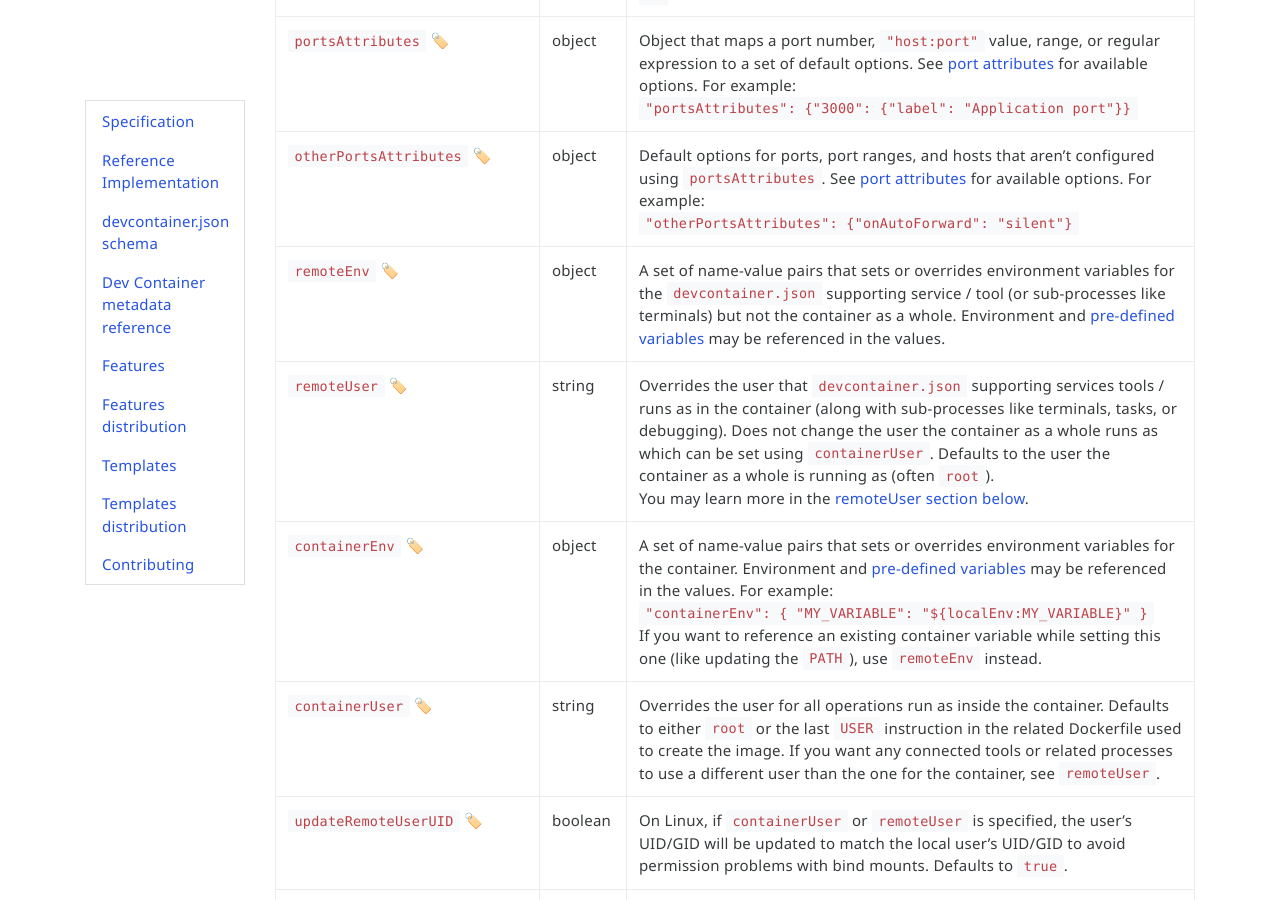
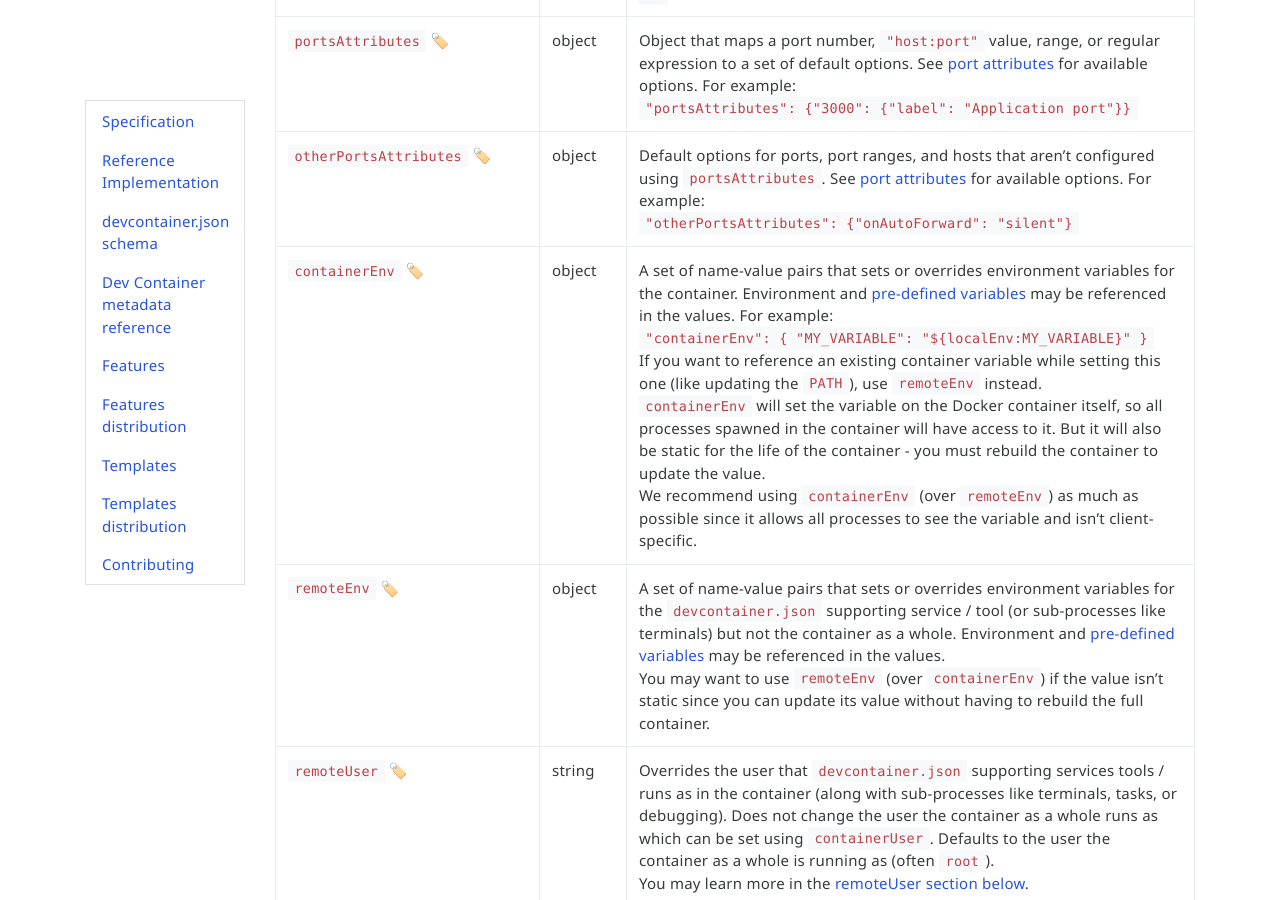
Before and after one commit to devcontainers/devcontainers.github.io, a Jekyll site: the page built from _implementors/json_reference.md, in a window 1280 px wide and 900 px high, scrolled down 738 px. Built offline with Jekyll 4.4.1, drawn with Linux system fonts in a browser that asks for light colours; nearby versions of some CDN libraries; comment, search, counter and statistics services are not loaded.

Commit message:
Update json_reference.md

```diff
--- a/_implementors/json_reference.md
+++ b/_implementors/json_reference.md
@@ -18,9 +18,9 @@ Metadata properties marked with a 🏷️️ can be stored in the `devcontainer.
 | `forwardPorts` 🏷️ | array | An array of port numbers or `"host:port"` values  (e.g. `[3000, "db:5432"]`) that should always be forwarded from inside the primary container to the local machine (including on the web). The property is most useful for forwarding ports that cannot be auto-forwarded because the related process that starts before the `devcontainer.json` supporting service / tool connects or for forwarding a service not in the primary container in Docker Compose scenarios (e.g. `"db:5432"`). Defaults to `[]`. |
 | `portsAttributes` 🏷️ | object | Object that maps a port number, `"host:port"` value, range, or regular expression to a set of default options. See [port attributes](#port-attributes) for available options. For example: <br />`"portsAttributes": {"3000": {"label": "Application port"}}` |
 | `otherPortsAttributes` 🏷️ | object | Default options for ports, port ranges, and hosts that aren't configured using `portsAttributes`. See [port attributes](#port-attributes) for available options. For example: <br /> `"otherPortsAttributes": {"onAutoForward": "silent"}` |
-| `remoteEnv` 🏷️ | object | A set of name-value pairs that sets or overrides environment variables for the `devcontainer.json` supporting service / tool (or sub-processes like terminals) but not the container as a whole. Environment and [pre-defined variables](#variables-in-devcontainerjson) may be referenced in the values. |
+| `containerEnv` 🏷️ | object | A set of name-value pairs that sets or overrides environment variables for the container. Environment and [pre-defined variables](#variables-in-devcontainerjson) may be referenced in the values. For example:<br/> `"containerEnv": { "MY_VARIABLE": "${localEnv:MY_VARIABLE}" }`<br /> If you want to reference an existing container variable while setting this one (like updating the `PATH`), use `remoteEnv` instead. <br /> `containerEnv` will set the variable on the Docker container itself, so all processes spawned in the container will have access to it. But it will also be static for the life of the container - you must rebuild the container to update the value. <br /> We recommend using `containerEnv` (over `remoteEnv`) as much as possible since it allows all processes to see the variable and isn't client-specific. |
+| `remoteEnv` 🏷️ | object | A set of name-value pairs that sets or overrides environment variables for the `devcontainer.json` supporting service / tool (or sub-processes like terminals) but not the container as a whole. Environment and [pre-defined variables](#variables-in-devcontainerjson) may be referenced in the values. <br /> You may want to use `remoteEnv` (over `containerEnv`) if the value isn't static since you can update its value without having to rebuild the full container. |
 | `remoteUser` 🏷️ | string | Overrides the user that `devcontainer.json` supporting services tools / runs as in the container (along with sub-processes like terminals, tasks, or debugging). Does not change the user the container as a whole runs as which can be set using `containerUser`. Defaults to the user the container as a whole is running as (often `root`). <br /> You may learn more in the [remoteUser section below](#remoteUser). |
-| `containerEnv` 🏷️ | object | A set of name-value pairs that sets or overrides environment variables for the container. Environment and [pre-defined variables](#variables-in-devcontainerjson) may be referenced in the values. For example:<br/> `"containerEnv": { "MY_VARIABLE": "${localEnv:MY_VARIABLE}" }`<br /> If you want to reference an existing container variable while setting this one (like updating the `PATH`), use `remoteEnv` instead. |
 | `containerUser` 🏷️ | string | Overrides the user for all operations run as inside the container. Defaults to either `root` or the last `USER` instruction in the related Dockerfile used to create the image. If you want any connected tools or related processes to use a different user than the one for the container, see `remoteUser`. |
 | `updateRemoteUserUID` 🏷️ | boolean | On Linux, if `containerUser` or `remoteUser` is specified, the user's UID/GID will be updated to match the local user's UID/GID to avoid permission problems with bind mounts. Defaults to `true`. |
 | `userEnvProbe` 🏷️ | enum | Indicates the type of shell to use to "probe" for user environment variables to include in `devcontainer.json` supporting services' / tools' processes: `none`, `interactiveShell`, `loginShell`, or `loginInteractiveShell` (default). The specific shell used is based on the default shell for the user (typically bash). For example, bash interactive shells will typically include variables set in `/etc/bash.bashrc` and `~/.bashrc` while login shells usually include variables from `/etc/profile` and `~/.profile`. Setting this property to `loginInteractiveShell` will get variables from all four files. |
```
